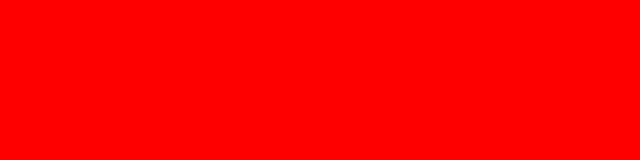
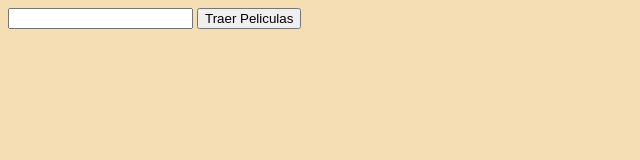
Before and after one commit to consuelopecass/carritoEcomsur, a plain HTML site: page index.html in a window 1280 px wide. Shown: the whole page, without its empty margins (0-640 px from the left). Drawn offline with Linux system fonts and the light colour scheme.

Commit message:
agregando div busqueda + fetchData() y inyectarCards

```diff
--- a/assets/css/styles.css
+++ b/assets/css/styles.css
@@ -1,3 +1,3 @@
 body {
-    background-color: red;
+    background-color: wheat;
 }
--- a/assets/js/index.js
+++ b/assets/js/index.js
@@ -1 +1,16 @@
-alert('probanding que funciona')
+const fetchData = async(busqueda) => {
+    var busqueda = document.querySelector('#busqueda').value;
+    try {
+        const res = await fetch(`https://www.omdbapi.com/?apikey=4213517b&s=${busqueda}`)
+        const data = await res.json();
+        console.log(data)
+        inyectarCards(data)
+    } catch (error) {
+        console.log(error);
+    }
+}
+
+const inyectarCards = data => {
+    const contenido = document.querySelector('#contenido')
+    console.log(data)
+}
--- a/index.html
+++ b/index.html
@@ -11,6 +11,14 @@
 
 <body>
 
+    <div>
+        <div>
+            <input type="text" id="busqueda">
+            <button onclick="fetchData()">Traer Peliculas</button>
+            <div id="contenido"></div>
+        </div>
+    </div>
+
     <script src="./assets/js/index.js"></script>
 </body>
 
```
